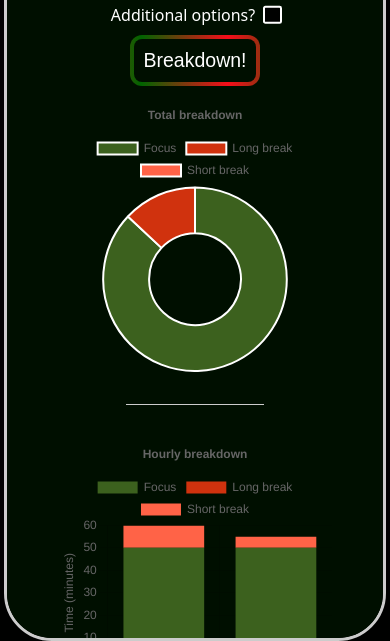
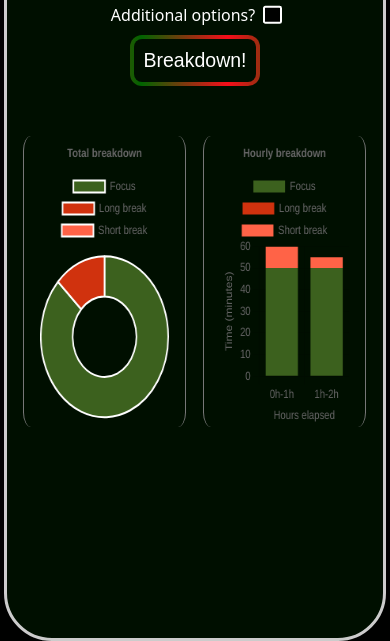
Before and after one commit to nyrzeff/pomometrics, a website built with Vite: page index.html in a window 390 px wide. Both pictures are taken after a click on the button "Breakdown!". Shown: the part 203-844 px from the top of the page. Built offline with nearby package versions, Linux system fonts and the light colour scheme.

Commit message:
style: always display charts side-by-side
Different screen orientations are accommodated by a simple aspect ratio
change through a media query.

```diff
--- a/index.html
+++ b/index.html
@@ -93,10 +93,13 @@
         </div>
         <button type="button">Breakdown!</button>
       </section>
-      <section class="chart-container" style="display: none">
-        <canvas data-id="chart1"></canvas>
-        <div class="chart-separator"></div>
-        <canvas data-id="chart2"></canvas>
+      <section class="chart-section" style="display: none">
+        <div class="chart-container">
+          <canvas data-id="chart1" class="chart"></canvas>
+        </div>
+        <div class="chart-container">
+          <canvas data-id="chart2" class="chart"></canvas>
+        </div>
       </section>
     </main>
     <script type="module" src="main.js"></script>
--- a/main.js
+++ b/main.js
@@ -52,7 +52,7 @@ document
   });
 
 document.querySelector("button").addEventListener("click", function () {
-  document.querySelector(".chart-container").style.display = "flex";
+  document.querySelector(".chart-section").style.display = "flex";
   displayBreakdown();
 });
 
@@ -122,8 +122,7 @@ function createDoughnutChart(focusTime, longBreakTime, shortBreakTime) {
     type: "doughnut",
     options: {
       responsive: true,
-      maintainAspectRatio: true,
-      aspectRatio: 1,
+      maintainAspectRatio: false,
       plugins: {
         title: {
           display: true,
@@ -193,8 +192,7 @@ function createStackedBarChart(
     data: barData,
     options: {
       responsive: true,
-      maintainAspectRatio: true,
-      aspectRatio: 1,
+      maintainAspectRatio: false,
       plugins: {
         title: {
           display: true,
--- a/style.css
+++ b/style.css
@@ -7,6 +7,12 @@
 }
 
 /* reset */
+*,
+*::before,
+*::after {
+  box-sizing: border-box;
+}
+
 html,
 body {
   margin: 0;
@@ -224,41 +230,34 @@ input[type="range"]:active::-moz-range-thumb {
 }
 
 /* charts */
-.chart-container {
+.chart-section {
   display: flex;
-  flex-direction: column;
+  flex-direction: row;
+  gap: 1rem;
   align-items: center;
   justify-content: center;
-  gap: 1rem;
-  padding: 0 10%;
-  margin-top: 10px;
+  margin-top: 3rem;
+  overflow-x: hidden;
 }
 
-.chart-separator {
-  width: 50%;
-  height: 1px;
-  background-color: #ccc;
-  margin: 1rem auto;
+.chart-container {
+  flex: 1;
+  aspect-ratio: 9 / 16;
+  position: relative;
+}
+
+.chart {
+  width: 100%;
+  height: 100%;
+  display: block;
+  border: solid #777;
+  border-width: 0 1px;
+  border-radius: 5%;
+  padding: 0 1em;
 }
 
 @media (orientation: landscape) {
   .chart-container {
-    display: flex;
-    flex-direction: row;
-    align-items: center;
-    justify-content: center;
-    gap: 1rem;
-    padding: 0 10vw;
-    width: 50%;
-    height: 100%;
-    margin: 0 auto;
-  }
-
-  .chart-separator {
-    min-width: 1px;
-    min-height: 1px;
-    width: 1px;
-    height: 50%;
-    background-color: #ccc;
+    aspect-ratio: 16 / 9;
   }
 }
```
